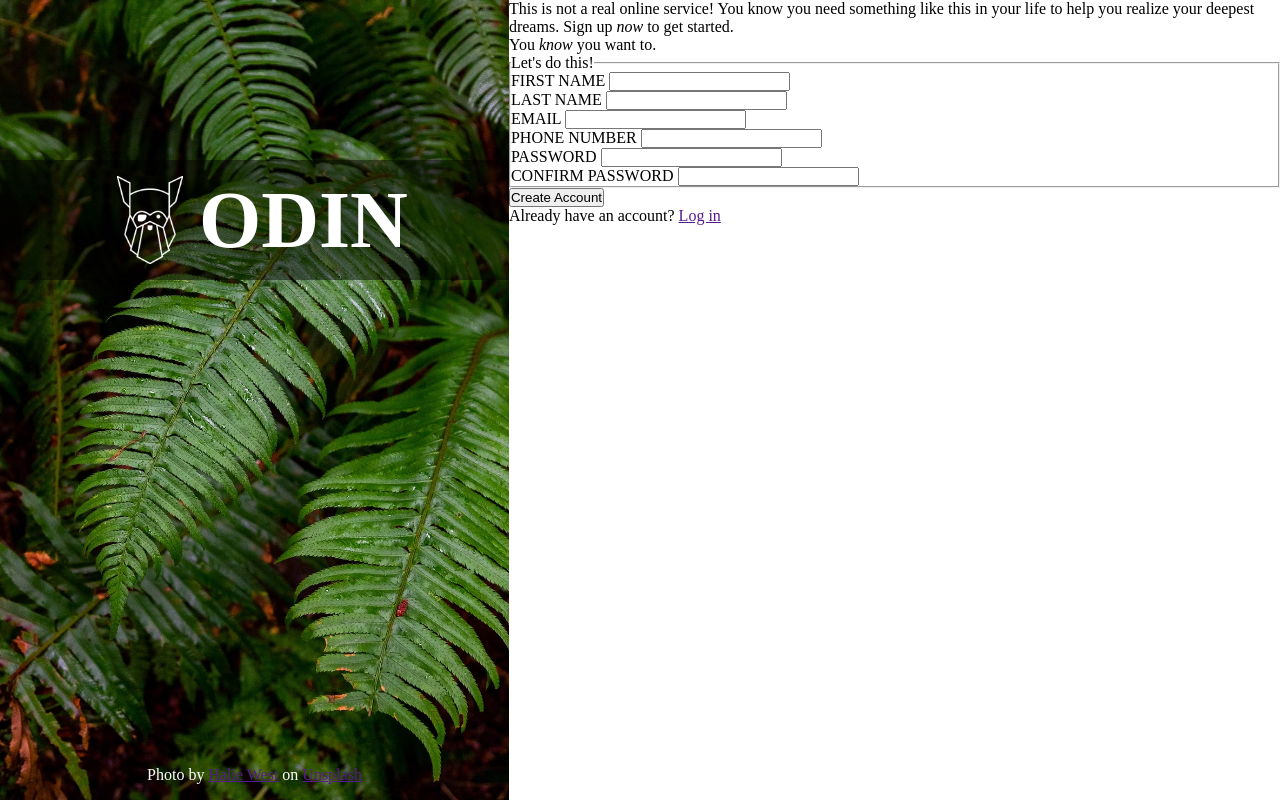
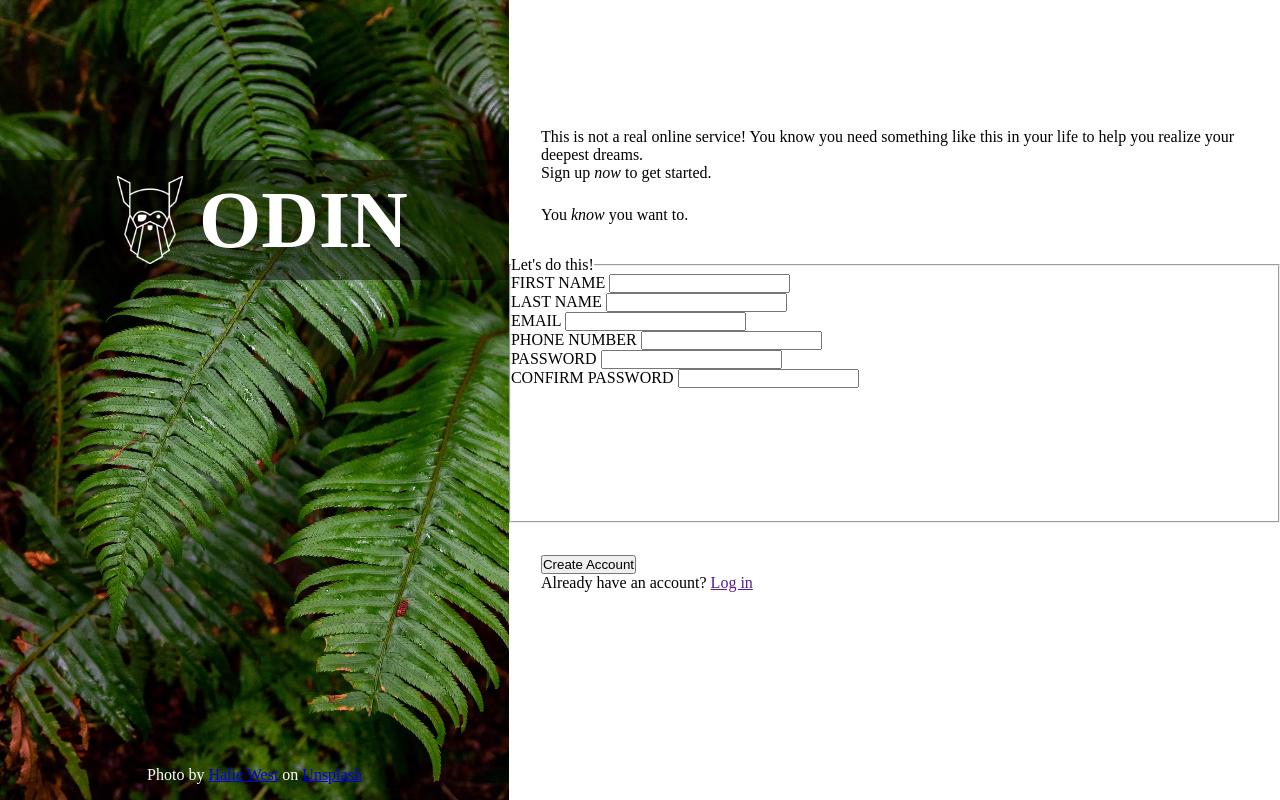
Before and after one commit to WitherMite/odin-sign-up-form, a plain HTML site: page index.html in a window 1280 px wide. Drawn offline with Linux system fonts and the light colour scheme.

Commit message:
Structure main form

```diff
--- a/index.html
+++ b/index.html
@@ -16,16 +16,21 @@
                 ODIN
             </h1>
             <p class="img-credit">
-                Photo by <a href="">Halie West</a> on <a href="">Unsplash</a>
+                Photo by
+                 <a href="https://unsplash.com/@haliewestphoto">
+                    Halie West</a>
+                 on
+                <a href="https://unsplash.com/photos/green-leaf-plant-in-close-up-photography-25xggax4bSA">
+                    Unsplash</a>
             </p>
         </div>
     </div>
     <main>
         <header>
-            <p>
+            <p class="text">
                 This is not a real online service!
                  You know you need something like this in your life
-                 to help you realize your deepest dreams.
+                 to help you realize your deepest dreams.<br>
                  Sign up <em>now</em> to get started.
             </p>
             <p>
--- a/style.css
+++ b/style.css
@@ -28,7 +28,25 @@ main {
 
 /* Form Content */
 
+header{
+    margin: 8rem 2rem 2rem;
+}
 
+.text{
+    margin-bottom: 1.5rem;
+}
+
+form{
+    height: 33.33svh;
+}
+
+fieldset{
+    height: 100%;
+}
+
+footer{
+    margin: 2rem 2rem 8rem;
+}
 
 /* Sidebar */
 
```
